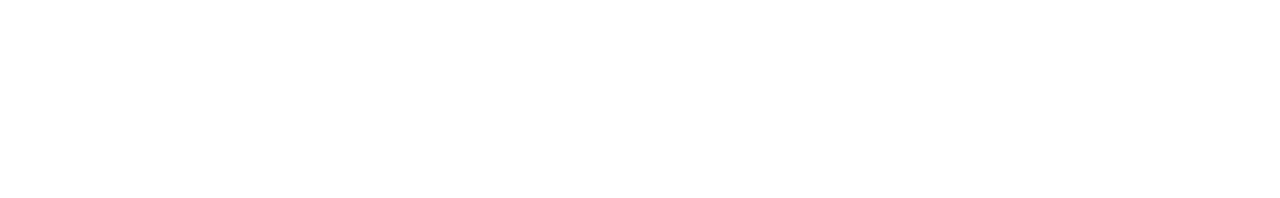
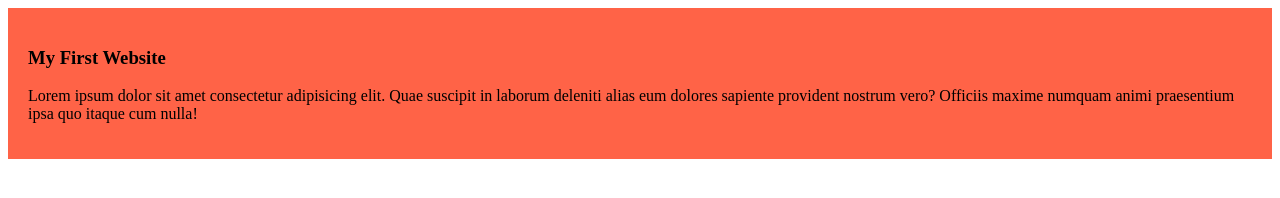
Before and after one commit to Sagor0007/my-first-github-repo, a plain HTML site: page index.html in a window 1280 px wide. Drawn offline with Linux system fonts and the light colour scheme.

Commit message:
added my first blog

```diff
--- a/index.html
+++ b/index.html
@@ -4,8 +4,14 @@
     <meta charset="UTF-8">
     <meta name="viewport" content="width=device-width, initial-scale=1.0">
     <title>My First Ever Github Repo</title>
+    <link rel="stylesheet" href="styles/blog.css">
 </head>
 <body>
+    <div>
+        <h3>My First Website</h3>
+        <p>Lorem ipsum dolor sit amet consectetur adipisicing elit. Quae suscipit in laborum deleniti alias eum dolores sapiente provident nostrum vero? Officiis maxime numquam animi praesentium ipsa quo itaque cum nulla!
 
+        </p>
+    </div>
 </body>
 </html>
--- /dev/null
+++ b/styles/blog.css
@@ -0,0 +1,5 @@
+div{
+    background-color: tomato;
+    padding: 20px;
+    text-size-adjust: 50px;
+}
```
